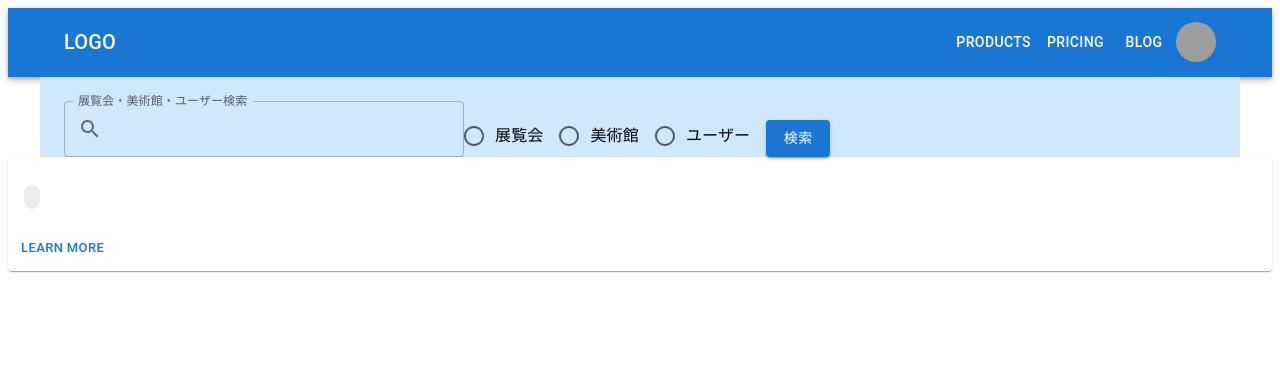
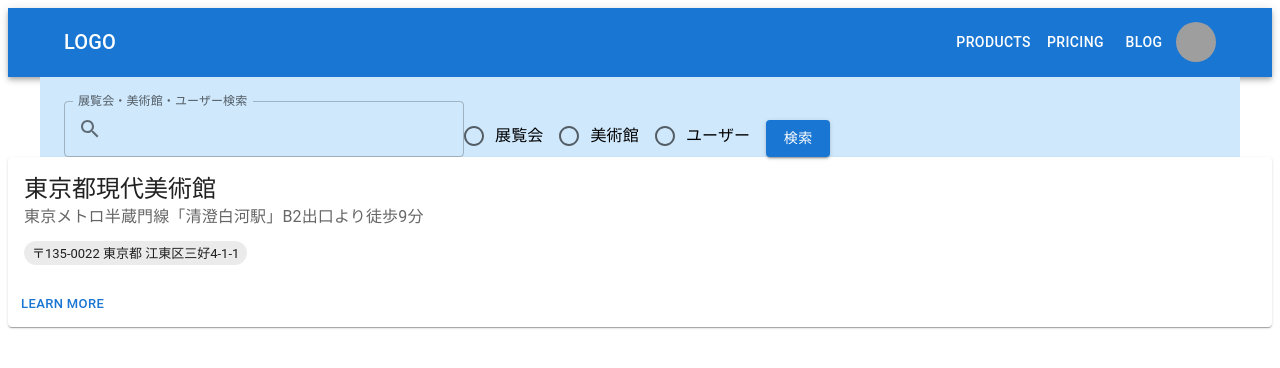
Before and after one commit to monstera3/ato, a React (Create React App) app: page /museums/1 in a window 1280 px wide. Shown: the top 368 px of the page. Built offline with nearby package versions, Linux system fonts and the light colour scheme; grey boxes are pictures that could not be loaded.

Commit message:
fix: typo

```diff
--- a/src/App.tsx
+++ b/src/App.tsx
@@ -22,7 +22,7 @@
         <Route path="login" element={<Login />}/>
         <Route path="museums">
           <Route index element={<Museums />} />
-          <Route path=":museumID" element={<Museum />}/>
+          <Route path=":museumId" element={<Museum />}/>
         </Route>
         <Route path="users">
           <Route path=":userId" element={<User />}/>
```
